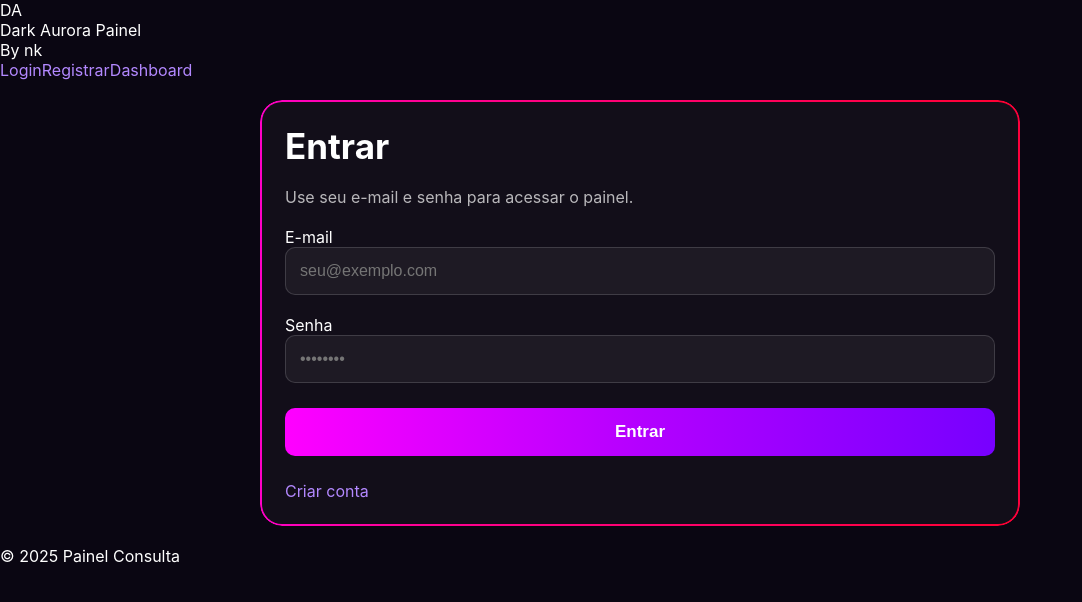
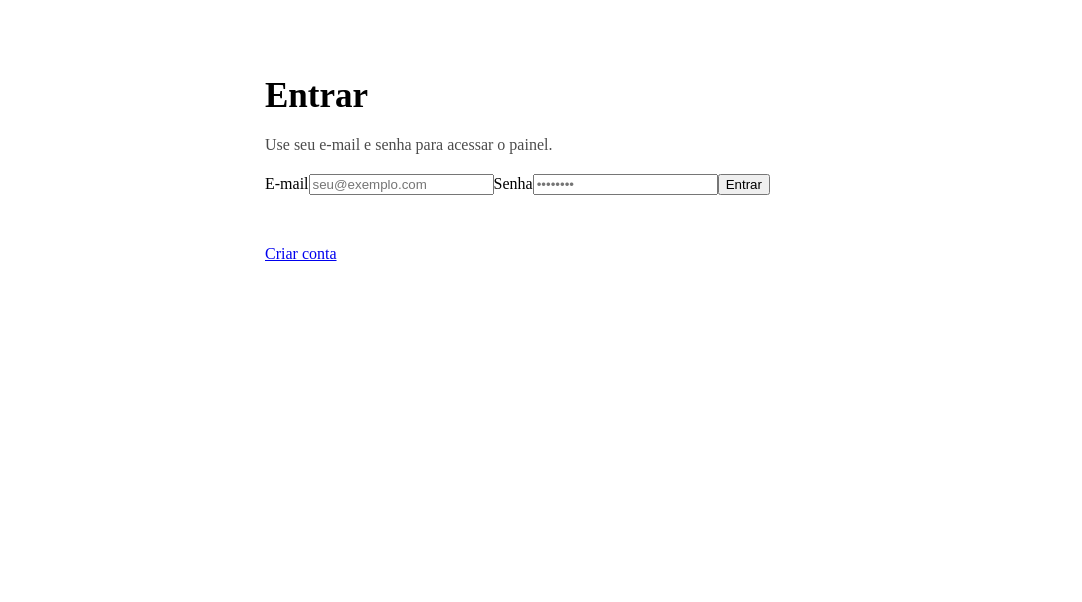
Before and after one commit to nk3unico1533/frontend-painel, a Next.js app: page / in a window 1280 px wide. Shown: the top 602 px of the page, without its empty margins (0-1082 px from the left). Built offline with nearby package versions, Linux system fonts and the light colour scheme.

Commit message:
Atualizar o layout.js

```diff
--- a/app/layout.js
+++ b/app/layout.js
@@ -1,21 +1,12 @@
-import "./globals.css";
-import Header from "./components/Header";
-
 export const metadata = {
-  title: "Painel Consulta • Dark Neon",
-  description: "Painel de consultas — Dark Neon Vaporwave"
+  title: "Dark Aurora Painel",
+  description: "Painel de consultas",
 };
 
 export default function RootLayout({ children }) {
   return (
-    <html lang="pt-BR">
-      <body>
-        <div className="app-shell">
-          <Header />
-          <main className="content">{children}</main>
-          <footer className="footer-small">© {new Date().getFullYear()} Painel Consulta</footer>
-        </div>
-      </body>
+    <html lang="pt-br">
+      <body>{children}</body>
     </html>
   );
 }
```
